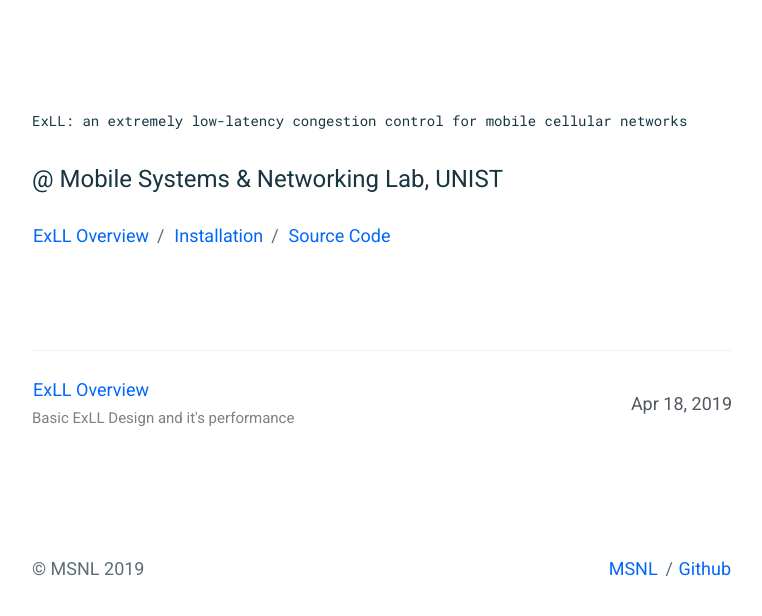
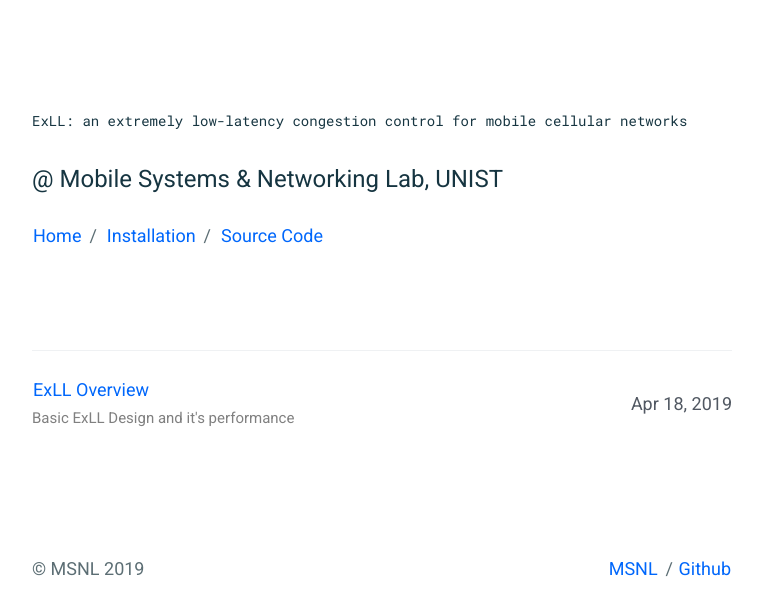
Before and after one commit to msnl/exll, a Jekyll site: the page built from index.html, in a window 1280 px wide. Shown: the top 616 px of the page, without its empty margins (258-1020 px from the left). Built offline with Jekyll 4.4.1, drawn with Linux system fonts in a browser that asks for light colours.

Commit message:
Update header.html

```diff
--- a/_includes/header.html
+++ b/_includes/header.html
@@ -4,7 +4,8 @@
   <h1>{{ site.description }}</h1>
   {% endif %}
   <p>
-    <a href="{{ "/overview/" | prepend: site.baseurl }}">ExLL Overview</a><span class="u-separate"></span> <a href="{{ "/installation/" | prepend:
+    <a href="{{ "/" | prepend: site.baseurl }}">Home</a><span class="u-separate"></span>
+    <!--<a href="{{ "/overview/" | prepend: site.baseurl }}">ExLL Overview</a><span class="u-separate"></span>--> <a href="{{ "/installation/" | prepend:
           site.baseurl }}">Installation</a><span class="u-separate"></span> <a href="{{ "/source/" | prepend: site.baseurl }}">Source Code</a>
   </p>
 </header>
```
